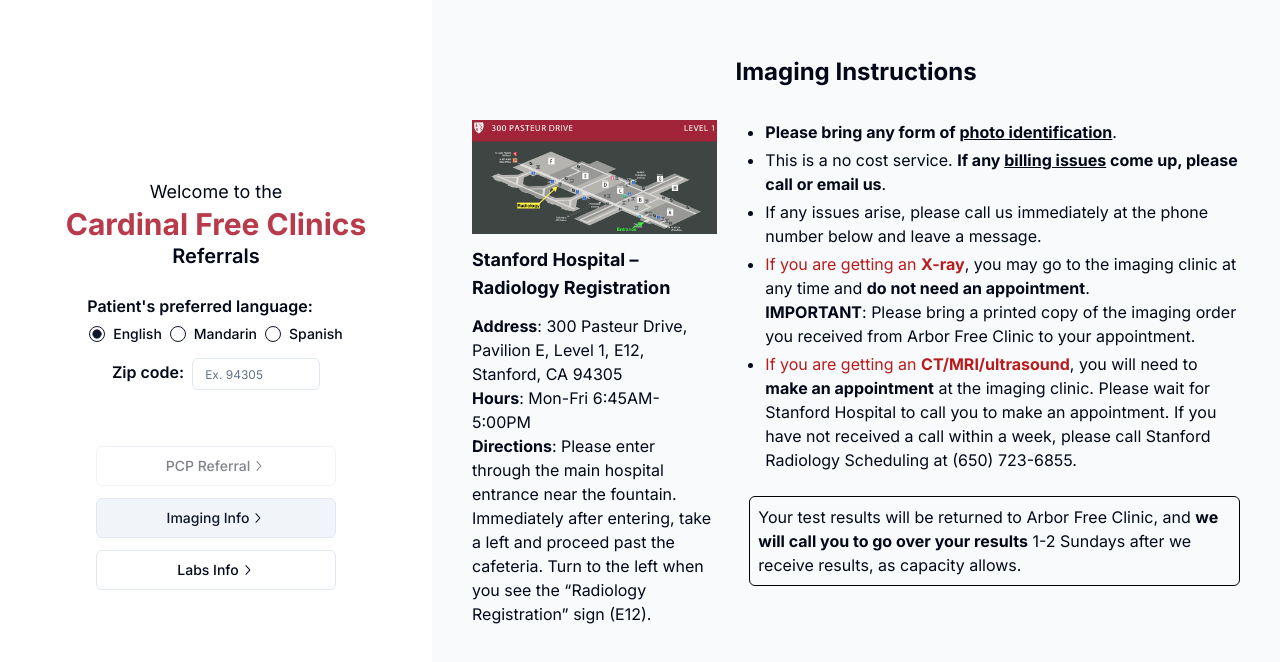
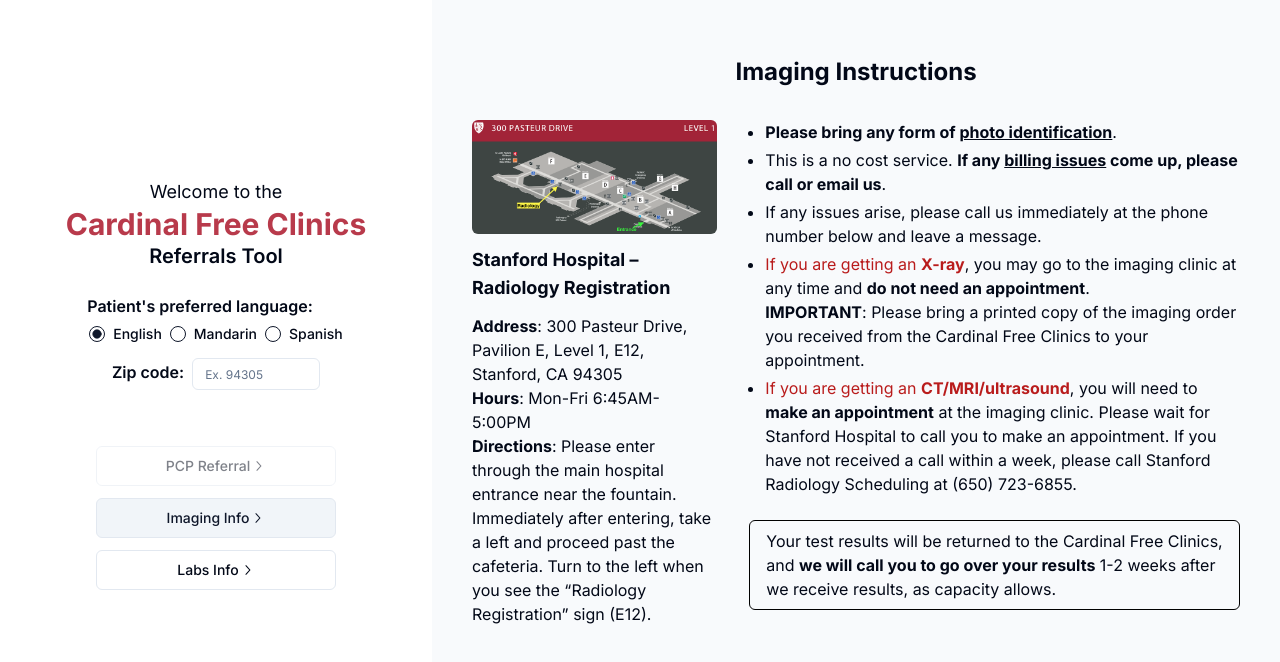
Before and after one commit to rpark23/cfc-tool, a Next.js app: page / in a window 1280 px wide. Both pictures are taken after a click on the radio button "Imaging Info". Shown: the top 662 px of the page. Built offline with nearby package versions, Linux system fonts and the light colour scheme.

Commit message:
alameda pcp

```diff
--- a/src/app/page.js
+++ b/src/app/page.js
@@ -59,7 +59,7 @@
       <div className="flex min-h-screen flex-col items-center justify-center w-[27rem]">
         <h3 className="text-lg -mt-8">Welcome to the</h3>
         <h1 className="text-3xl font-bold text-cardinal">Cardinal Free Clinics</h1>
-        <h3 className="text-xl font-semibold">Referrals</h3>
+        <h3 className="text-xl font-semibold">Referrals Tool</h3>
 
         <p className="font-semibold mt-6 -ml-8 mb-2">Patient&apos;s preferred language:</p>
         <RadioGroup
--- a/src/app/view.js
+++ b/src/app/view.js
@@ -42,9 +42,9 @@
         <div className="flex flex-col mt-4 w-full">
           <p>{info[view].description}</p>
           <div className="flex">
-            <div className="border border-solid mt-4 mr-6">
+            <div className="border border-solid rounded-md mt-4 mr-6">
               <iframe src={info[view][pcp].map} allowFullScreen="" loading="lazy" referrerPolicy="no-referrer-when-downgrade"
-              className="w-[30vw] h-[30vw]"/>
+              className="w-[30vw] h-[30vw] rounded-md"/>
             </div>
             <div className="w-full">
               <div className="">
@@ -62,7 +62,7 @@
         <div className="flex mt-8 w-full">
           <div className="w-1/2 mr-8">
             <div className = "flex flex-col items-center">
-              {view == "Imaging" ? <img src="/imaging.png" /> : <img src="/labs.png" />}
+              <img src={view == "Imaging" ? "/imaging.png" : "/labs.png"} className = "rounded-md" />
               <h3 className="mt-3 font-bold text-lg">{info[view].location.title}</h3>
               <div id="location-info" className="mt-3"></div>
             </div>
@@ -77,7 +77,7 @@
                   <li key={index} dangerouslySetInnerHTML={{ __html: item }} id={`option${index}`} className="mb-1"></li>
                 )) : null}
               </ul>
-              <div id="results" className="mt-6 border border-solid border-black rounded-md p-2"></div>
+              <div id="results" className="mt-6 border border-solid border-black rounded-md px-4 py-2"></div>
             </div>
           </div>
         </div>
--- a/src/data/referrals_info.json
+++ b/src/data/referrals_info.json
@@ -16,7 +16,7 @@
     },
     "Gardner": {
       "description": "<p>For affordable primary care, we are referring you to <strong><u>Gardner Health Center</u></strong>. Gardner also offers mental health treatment, dental care, optometry, insurance counseling, and other services.</p>",
-      "steps": ["Call (408) 457-7100 to schedule your first appointment at Gardner Health Center.", "We will follow up with you in 2 weeks to see if you have made contact with Gardner, and we will securely fax them your medical records <strong>once you register in Gardner’s network</strong> to complete the referral process."],
+      "steps": [" The care team at Gardner will call you within the next week to register in their network.", "We will follow up with you in 2 weeks to see if you have made contact with Gardner, and we will securely fax them your medical records <strong>once you register in Gardner’s network</strong> to complete the referral process."],
       "map": "https://www.google.com/maps/embed?pb=!1m18!1m12!1m3!1d101511.34645034063!2d-121.96828842906687!3d37.33707322261956!2m3!1f0!2f0!3f0!3m2!1i1024!2i768!4f13.1!3m3!1m2!1s0x808fccc1d9c1c3f5%3A0xb4503cb37aa4170f!2sGardner%20Downtown%20Health%20Center!5e0!3m2!1sen!2sus!4v1660253356784!5m2!1sen!2sus",
       "form": "/forms/Gardner_NEMS_Cover_Sheet.pdf"
     },
@@ -27,14 +27,15 @@
       "form": "/forms/Arbor_Samaritan_House_Cover_Sheet.pdf"
     },
     "Alameda Health Systems": {
-      "description": "<p>You can get a Primary Care Physician (PCP) within the <strong><u>Alameda Health System</u></strong> if you (1) reside in Alameda County, (2) are uninsured, and (3) have not been seen at Alameda Health System.</p><ul><li>Next Steps: Call (510) 437-8500 and listen through the options to schedule a financial appointment for PCP and any specialty clinics you may need in the future.</li><li>Once you connect with the doctors, let us know if they need any medical records from us and we can facilitate that process.</li></ul>",
+      "description": "<p>You can get a Primary Care Physician (PCP) within the <strong><u>Alameda Health System</u></strong> if you (1) reside in Alameda County, (2) are uninsured, and (3) have not been seen at Alameda Health System.</p>",
+      "steps": ["Call (510) 437-8500 and listen through the options to schedule a financial appointment for PCP and any specialty clinics you may need in the future.", "Once you connect with the doctors, let us know if they need any medical records from us and we can facilitate that process."],
       "map": "https://www.google.com/maps/embed?pb=!1m18!1m12!1m3!1d100894.27487791162!2d-122.28076997928983!3d37.79130315438835!2m3!1f0!2f0!3f0!3m2!1i1024!2i768!4f13.1!3m3!1m2!1s0x808f8693560bc5a1%3A0x409cfa65b47d2a20!2sAlameda%20Health%20System!5e0!3m2!1sen!2sus!4v1660253590583!5m2!1sen!2sus",
       "form": ""
     }
   },
   "Labs": {
     "title": "Labs Instructions",
-    "results": "<p>Your test results will be returned to Arbor Free Clinic, and <strong>we will call you to go over your results</strong> 1-2 Sundays after we receive results, as capacity allows.</p>",
+    "results": "<p>Your test results will be returned to the Cardinal Free Clinic, and <strong>we will call you to go over your results</strong> 1-2 weeks after we receive results, as capacity allows.</p>",
     "location": {
       "title": "Stanford Hospital - Boswell Clinic Laboratory",
       "info": "<ul><li><strong>Address</strong>: 300 Pasteur Drive, Pavilion A, Level 1, A12 Stanford, CA 94305</li><li><strong>Hours</strong>: Mon-Fri 6:00am-5:30pm, Sat-Sun 7am-3:30pm</li><li><strong>Phone</strong>: (650) 724-4750</li></ul>"
@@ -47,14 +48,14 @@
   },
   "Imaging": {
     "title": "Imaging Instructions",
-    "results": "<p>Your test results will be returned to Arbor Free Clinic, and <strong>we will call you to go over your results</strong> 1-2 Sundays after we receive results, as capacity allows.</p>",
+    "results": "<p>Your test results will be returned to the Cardinal Free Clinics, and <strong>we will call you to go over your results</strong> 1-2 weeks after we receive results, as capacity allows.</p>",
     "location": {
       "title": "Stanford Hospital – Radiology Registration",
       "info": "<ul><li><strong>Address</strong>: 300 Pasteur Drive, Pavilion E, Level 1, E12, Stanford, CA 94305</li><li><strong>Hours</strong>: Mon-Fri 6:45AM-5:00PM</li><li><strong>Directions</strong>: Please enter through the main hospital entrance near the fountain. Immediately after entering, take a left and proceed past the cafeteria. Turn to the left when you see the “Radiology Registration” sign (E12).</li></ul>"
     },
     "instructions": {
       "all": ["<strong>Please bring any form of <u>photo identification</u></strong>.", "This is a no cost service. <strong>If any <u>billing issues</u> come up, please call or email us</strong>.", "If any issues arise, please call us immediately at the phone number below and leave a message."],
-      "options": ["<span>If you are getting an <strong>X-ray</strong></span>, you may go to the imaging clinic at any time and <strong>do not need an appointment</strong>.<br /><strong>IMPORTANT</strong>: Please bring a printed copy of the imaging order you received from Arbor Free Clinic to your appointment.", "<span>If you are getting an <strong>CT/MRI/ultrasound</strong></span>, you will need to <strong>make an appointment</strong> at the imaging clinic. Please wait for Stanford Hospital to call you to make an appointment. If you have not received a call within a week, please call Stanford Radiology Scheduling at (650) 723-6855."],
+      "options": ["<span>If you are getting an <strong>X-ray</strong></span>, you may go to the imaging clinic at any time and <strong>do not need an appointment</strong>.<br /><strong>IMPORTANT</strong>: Please bring a printed copy of the imaging order you received from the Cardinal Free Clinics to your appointment.", "<span>If you are getting an <strong>CT/MRI/ultrasound</strong></span>, you will need to <strong>make an appointment</strong> at the imaging clinic. Please wait for Stanford Hospital to call you to make an appointment. If you have not received a call within a week, please call Stanford Radiology Scheduling at (650) 723-6855."],
       "choose": {
         "If you are getting an <strong>X-ray</strong>, ": "you may go to the imaging clinic at any time and <strong>do not need an appointment</strong>. <br/> <strong>IMPORTANT</strong>: Please bring a printed copy of the imaging order you received from the Cardinal Free Clinics to your appointment.",
         "If you are getting an <strong>CT/MRI/ultrasound</strong>, ": "you will need to <strong>make an appointment</strong> at the imaging clinic. Please wait for Stanford Hospital to call you to make an appointment. If you have not received a call within a week, please call Stanford Radiology Scheduling at (650) 723-6855."
```
